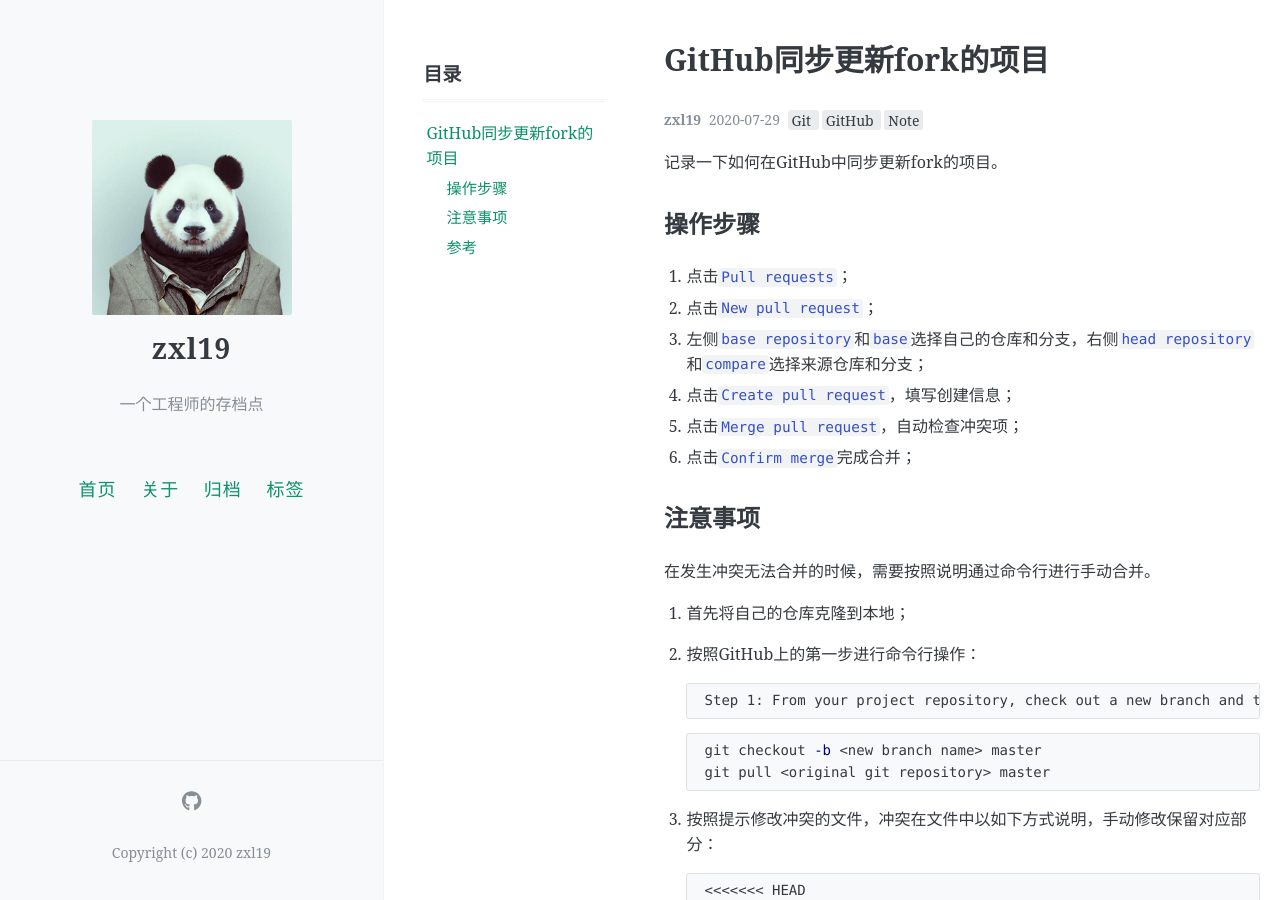
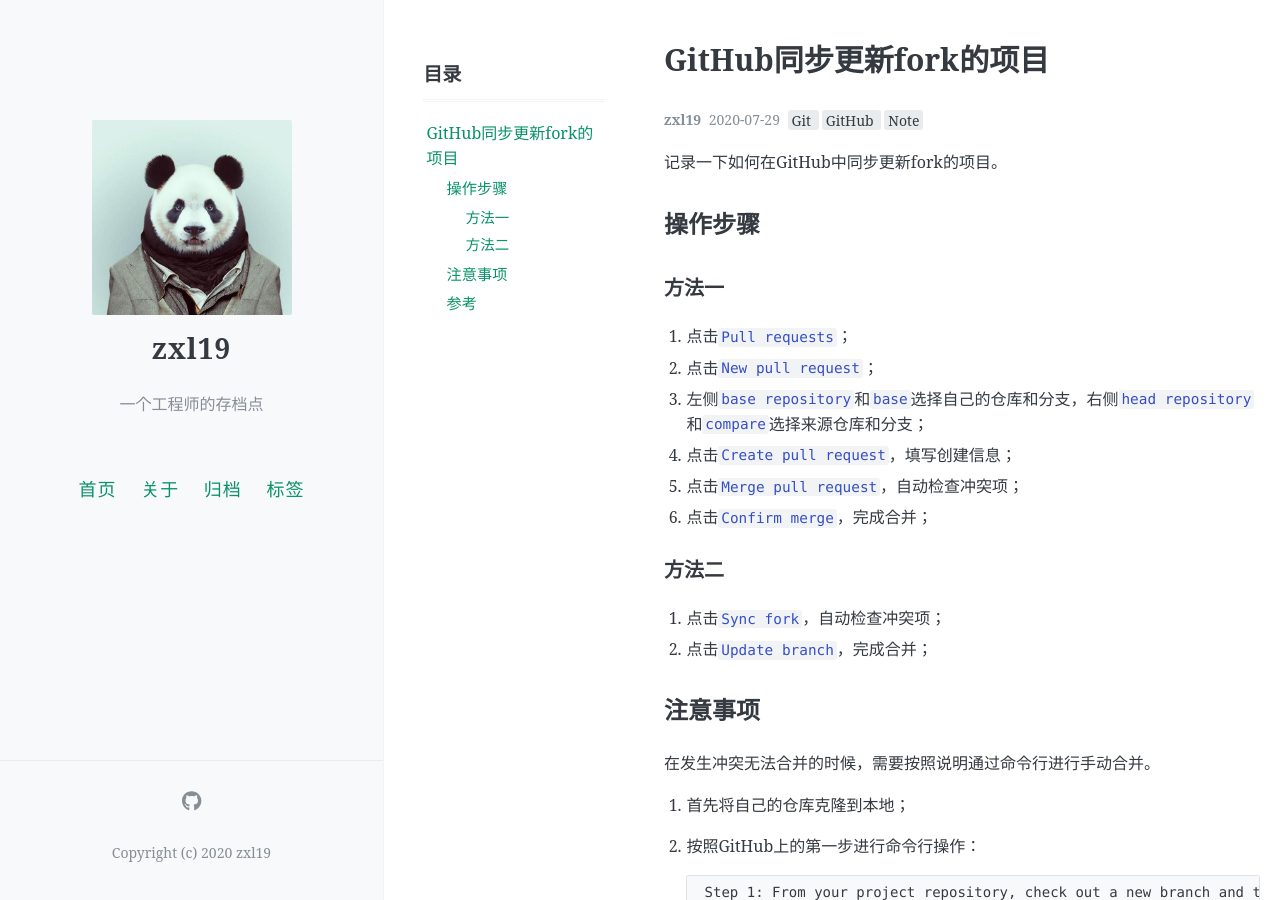
Before and after one commit to zxl19/zxl19.github.io, a Jekyll site: the page built from _posts/2020-07-29-github-fork-update.md, in a window 1280 px wide and 900 px high. Built offline with Jekyll 4.4.1, drawn with Linux system fonts in a browser that asks for light colours; comment, search, counter and statistics services are not loaded.

Commit message:
Update Posts

```diff
--- a/_posts/2020-07-29-github-fork-update.md
+++ b/_posts/2020-07-29-github-fork-update.md
@@ -15,12 +15,19 @@ pinned: false
 
 ## 操作步骤
 
+### 方法一
+
 1. 点击`Pull requests`；
 2. 点击`New pull request`；
 3. 左侧`base repository`和`base`选择自己的仓库和分支，右侧`head repository`和`compare`选择来源仓库和分支；
 4. 点击`Create pull request`，填写创建信息；
 5. 点击`Merge pull request`，自动检查冲突项；
-6. 点击`Confirm merge`完成合并；
+6. 点击`Confirm merge`，完成合并；
+
+### 方法二
+
+1. 点击`Sync fork`，自动检查冲突项；
+2. 点击`Update branch`，完成合并；
 
 ## 注意事项
 
```
Also changed, not shown: _posts/2021-08-14-git-note.md (+1 -1 lines).
